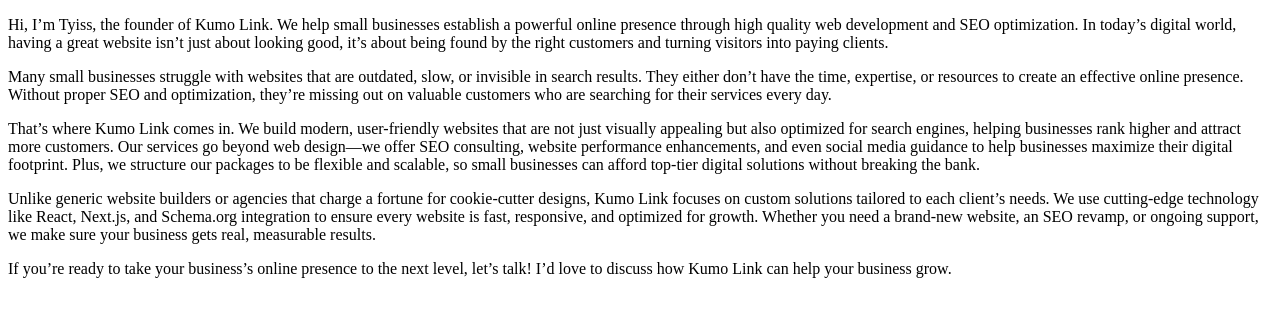
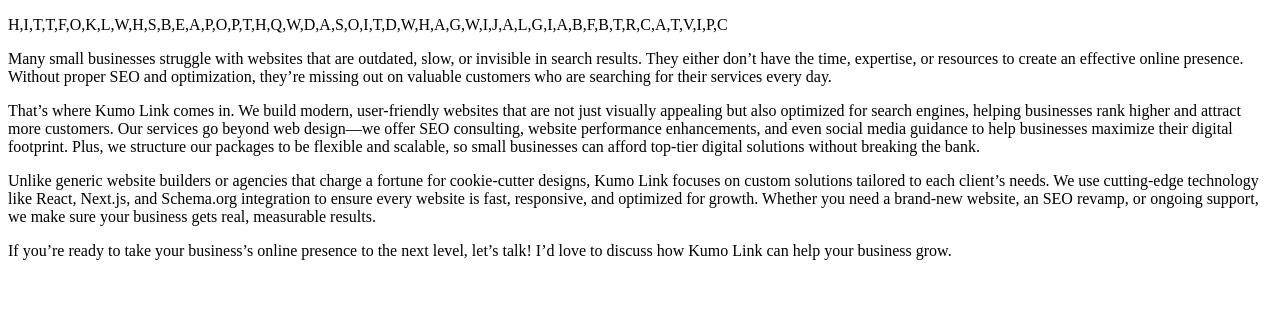
Before and after one commit to sticktyiss/smallApps, a plain HTML site: page memorizeScriptMaker/index.html in a window 1280 px wide. Both pictures are taken after a click on the element 640 px from the left and 34 px from the top of the page. Drawn offline with Linux system fonts and the light colour scheme.

Commit message:
Initial p tag change. Adding toggle next

```diff
--- a/memorizeScriptMaker/index.html
+++ b/memorizeScriptMaker/index.html
@@ -6,11 +6,11 @@
   <title>Document</title>
 </head>
 <body>
-  <p id="para1" onclick="firstLetterScript(para1.innerHTML)"></p>
-  <p id="para2" onclick="firstLetterScript(para2.innerHTML)"></p>
-  <p id="para3" onclick="firstLetterScript(para3.innerHTML)"></p>
-  <p id="para4" onclick="firstLetterScript(para4.innerHTML)"></p>
-  <p id="para5" onclick="firstLetterScript(para5.innerHTML)"></p>
+  <p id="para1" onclick="firstLetterScript(para1)"></p>
+  <p id="para2" onclick="firstLetterScript(para2)"></p>
+  <p id="para3" onclick="firstLetterScript(para3)"></p>
+  <p id="para4" onclick="firstLetterScript(para4)"></p>
+  <p id="para5" onclick="firstLetterScript(para5)"></p>
 
   <script src="./memorizeScriptMaker.js"></script>
 </body>
--- a/memorizeScriptMaker/memorizeScriptMaker.js
+++ b/memorizeScriptMaker/memorizeScriptMaker.js
@@ -6,16 +6,6 @@ const para2 = document.getElementById("para2");
 const para3 = document.getElementById("para3");
 const para4 = document.getElementById("para4");
 const para5 = document.getElementById("para5");
-
-const firstLetterScript = (para) => {
-  const spaceSplitpara = para.split(" ");
-  // console.log(spaceSplitpara);
-  const letterSplitpara = spaceSplitpara.map((e)=>{
-    // console.log(e[0].toUpperCase());
-    return (e[0].toUpperCase());
-  });
-  console.log(letterSplitpara);
-}
 
 const script = [
   "Hi, I’m Tyiss, the founder of Kumo Link. We help small businesses establish a powerful online presence through high quality web development and SEO optimization. In today’s digital world, having a great website isn’t just about looking good, it’s about being found by the right customers and turning visitors into paying clients.",
@@ -31,4 +21,15 @@ para1.innerHTML = script[0];
 para2.innerHTML = script[1];
 para3.innerHTML = script[2];
 para4.innerHTML = script[3];
+
+const firstLetterScript = (para) => {
+  const spaceSplitpara = para.innerHTML.split(" ");
+  // console.log(spaceSplitpara);
+  const letterSplitpara = spaceSplitpara.map((e)=>{
+    // console.log(e[0].toUpperCase());
+    return (e[0].toUpperCase());
+  });
+  console.log(letterSplitpara);
+  para.innerHTML = letterSplitpara;
+}
 para5.innerHTML = script[4];
```
